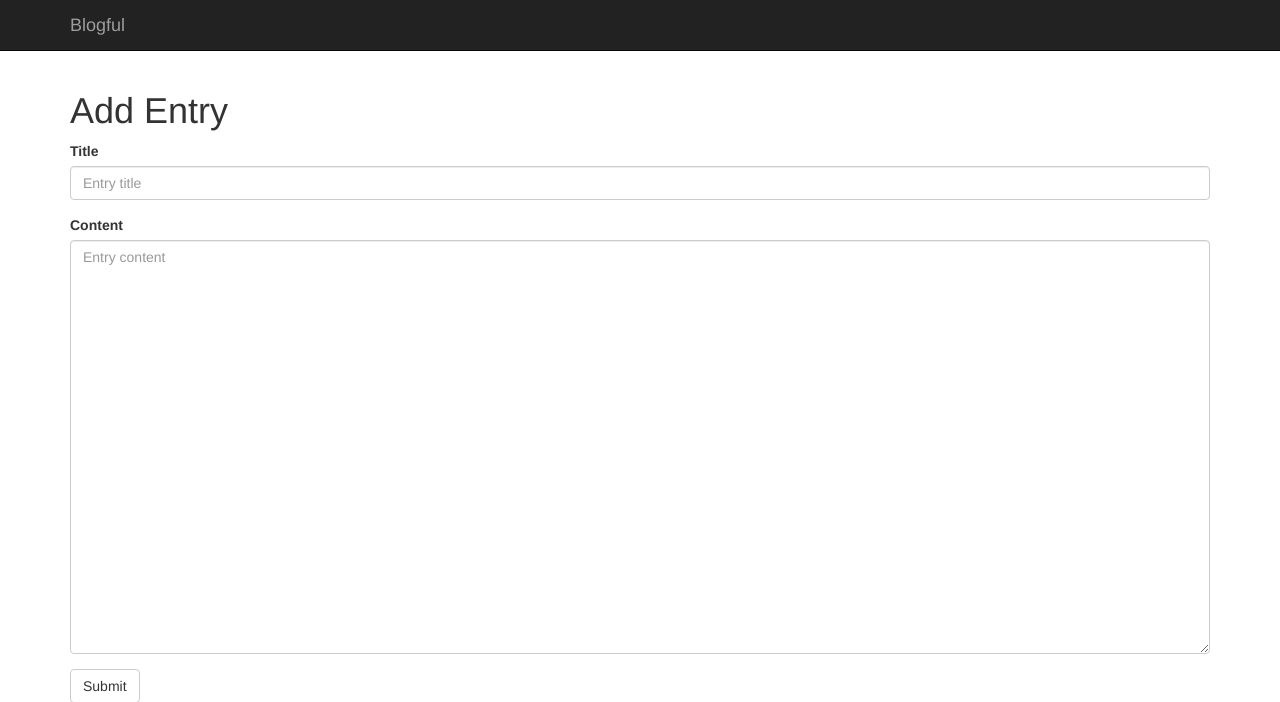
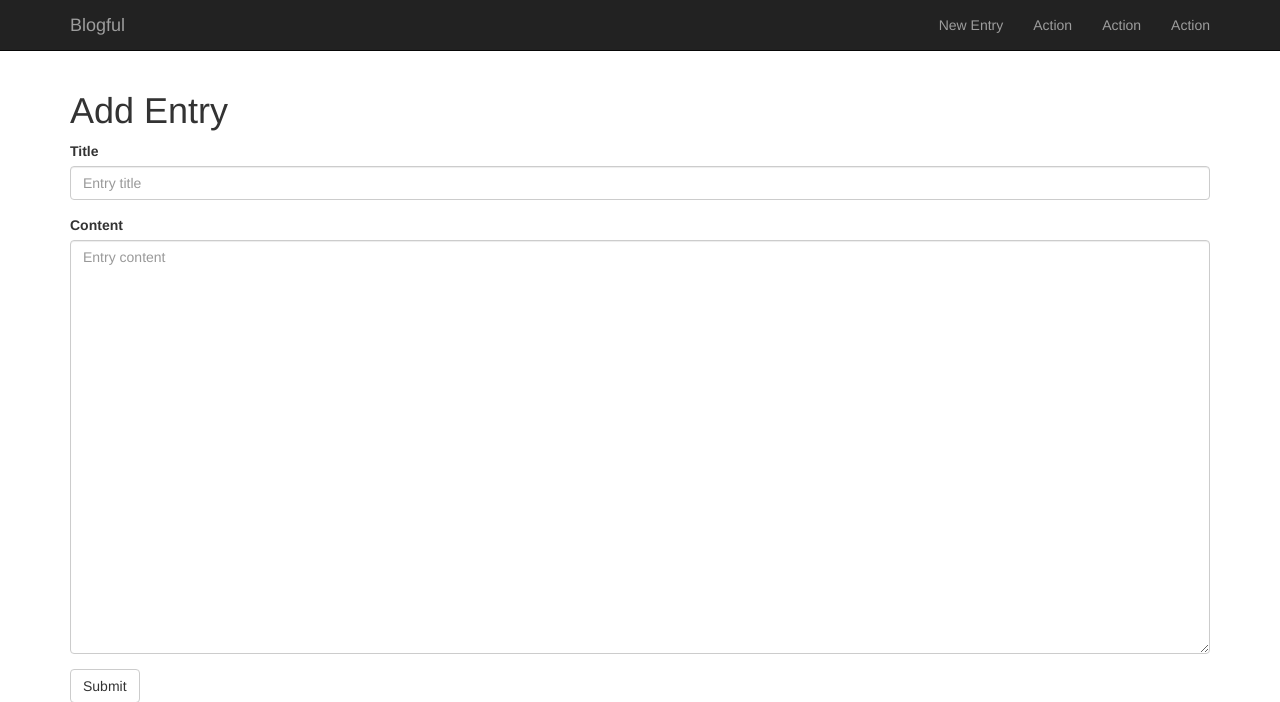
Before and after one commit to mae-tramonto/Flask-Blog, a Flask app: page /entry/add in a window 1280 px wide. Shown: the top 702 px of the page. Run offline with Flask 2, Linux system fonts and the light colour scheme; some libraries are stand-ins or nearby versions.

Commit message:
added new templates

```diff
--- a/blog/static/css/main.css
+++ b/blog/static/css/main.css
@@ -2,3 +2,7 @@
     margin-top: 20px;
     font-size: 1.5em;
 }
+
+.abcd{
+    color: #33ffff;
+}
--- a/blog/templates/base.html
+++ b/blog/templates/base.html
@@ -26,7 +26,7 @@
             <div class="navbar-header">
                 <button type="button" class="navbar-toggle" data-toggle="collapse" data-target=".navbar-collapse">
                     <span class="sr-only">Toggle navigation</span>
-                        <span class="icon-bar"></span>
+                    <span class="icon-bar">Entries per page</span>
                     <span class="icon-bar"></span>
                     <span class="icon-bar"></span>
                 </button>
@@ -34,6 +34,10 @@
             </div>
             <div class="collapse navbar-collapse">
                 <ul class="nav navbar-nav navbar-right">
+                    <li> <a href="{{ url_for('add_entry_get') }}">New Entry</a></li>
+                     <li> <a href= "#">Action</a></li>
+                      <li> <a href= "#">Action</a></li>
+                       <li> <a href= "#">Action</a></li>
                 </ul>
             </div>
         </div>
--- a/blog/templates/entries.html
+++ b/blog/templates/entries.html
@@ -1,7 +1,7 @@
 {% import "macros.html" as macros %}
 {% extends "base.html" %}
 {% block content %}
-<a href="{{ url_for('add_entry_get') }}">New Entry</a>
+
 
 {% for entry in entries %}
 {{ macros.render_entry(entry) }}
--- a/blog/templates/macros.html
+++ b/blog/templates/macros.html
@@ -9,7 +9,7 @@
     </div>
     <div class="col-md-10">
         <h1>
-            <a href="{{ url_for('entry_view') }}">{{ entry.title }}</a>
+            <a href="{{ url_for('entry_view', id=entry.id) }}">{{ entry.title }}</a>
         </h1>
         {{ entry.content | markdown }}
     </div>
--- a/blog/views.py
+++ b/blog/views.py
@@ -5,15 +5,29 @@ from . import app
 from .database import session, Entry
 
 
-PAGINATE_BY = 10
 
 @app.route("/")
+# @app.route("/entries/<int:limit>")
 @app.route("/page/<int:page>")
 def entries(page=1):
-    # Zero-indexed page
-    page_index = page - 1
 
     count = session.query(Entry).count()
+
+    try:
+        limit = int(request.args.get('limit'))
+
+    except (ValueError, TypeError):
+        limit = 10
+
+    if limit:
+        if limit > count:
+            limit = 10
+        PAGINATE_BY= limit
+    else:
+        PAGINATE_BY= 10
+    # import pdb; pdb.set_trace()
+
+    page_index = page - 1
 
     start = page_index * PAGINATE_BY
     end = start + PAGINATE_BY
@@ -34,6 +48,7 @@ def entries(page=1):
         total_pages=total_pages
     )
 
+
 @app.route("/entry/add", methods=["GET"])
 def add_entry_get():
     return render_template("add_entry.html")
@@ -48,9 +63,43 @@ def add_entry_post():
     session.commit()
     return redirect(url_for("entries"))
 
-# @app.route("/entry/<int:id>")
-# def entry_view(id):
-#     #return "reading entry %d" % id
-#     entry = session.query(Entry)
-#     entry = entry.filter(Entry.id==id)[0]
-#     return render_template("entry_view.html", entry=entry)
+@app.route("/entry/<int:id>")
+def entry_view(id):
+    #return "reading entry %d" % id
+    entry = session.query(Entry)
+    entry = entry.filter(Entry.id==id)[0]
+    return render_template("entry_view.html", entry=entry)
+
+@app.route("/entry/<int:id>/edit", methods=["GET"])
+def entry_edit_get(id):
+    entry = session.query(Entry)
+    entry = entry.filter(Entry.id==id)[0]
+    return render_template("entry_edit.html", entry=entry)
+
+@app.route("/entry/<int:id>/edit", methods=["POST"])
+def entry_edit_post(id):
+
+    entry = session.query(Entry)
+    entry = entry.filter(Entry.id==id)[0]
+    entry.title = request.form['title']
+    entry.content = request.form['content']
+    session.add(entry)
+    session.commit()
+    return render_template("entry_view.html", entry=entry)
+
+@app.route("/entry/<int:id>/delete", methods=["GET"])
+def delete_entry_get(id):
+    entry = session.query(Entry)
+    entry = entry.filter(Entry.id==id)[0]
+    return render_template("delete_entry.html", entry=entry)
+
+
+@app.route("/entry/<int:id>/delete_action")
+def delete_entry_post(id):
+
+    entry = session.query(Entry)
+    entry = entry.filter(Entry.id==id)[0]
+    # entry = entry
+    session.delete(entry)
+    session.commit()
+    return redirect(url_for("entries"))
```
Also changed, not shown: blog/templates/delete_entry.html (added, +15 -0 lines), blog/templates/entry_edit.html (added, +22 -0 lines), blog/templates/entry_view.html (+11 -5 lines), blog/templates/entries_per.html (added). Lines whose indentation alone changed are shown as unchanged.
